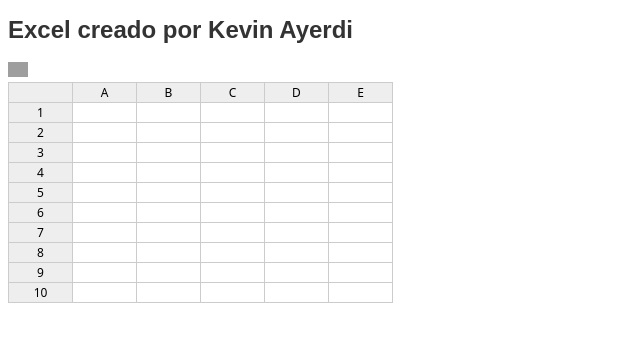
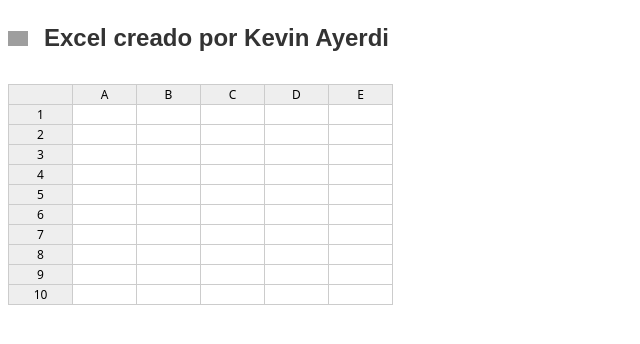
Before and after one commit to KAyerdi/Excel, a plain HTML site: page index.html in a window 1280 px wide. Shown: the whole page, without its empty margins (0-640 px from the left). Drawn offline with Linux system fonts and the light colour scheme; grey boxes are pictures that could not be loaded; a web font is replaced by a local one.

Commit message:
add styles

```diff
--- a/index.html
+++ b/index.html
@@ -83,6 +83,13 @@
       font-family: 'Geist Sans', sans-serif;
       color: #333;
       margin: 1rem 0;
+    }
+
+    .header-container {
+      display: flex;
+      align-items: center;
+      gap: 1rem;
+      margin-bottom: 1rem;
     }
   </style>
   <script type="module">
@@ -305,9 +312,11 @@
 </head>
 
 <body>
-  <h2>Excel creado por Kevin Ayerdi</h2>
-  <img
-    src="https://upload.wikimedia.org/wikipedia/commons/thumb/7/73/Microsoft_Excel_2013-2019_logo.svg/1200px-Microsoft_Excel_2013-2019_logo.svg.png" />
+  <div class="header-container">
+    <img
+      src="https://upload.wikimedia.org/wikipedia/commons/thumb/7/73/Microsoft_Excel_2013-2019_logo.svg/1200px-Microsoft_Excel_2013-2019_logo.svg.png" />
+    <h2>Excel creado por Kevin Ayerdi</h2>
+  </div>
 
   <table>
     <thead></thead>
```
